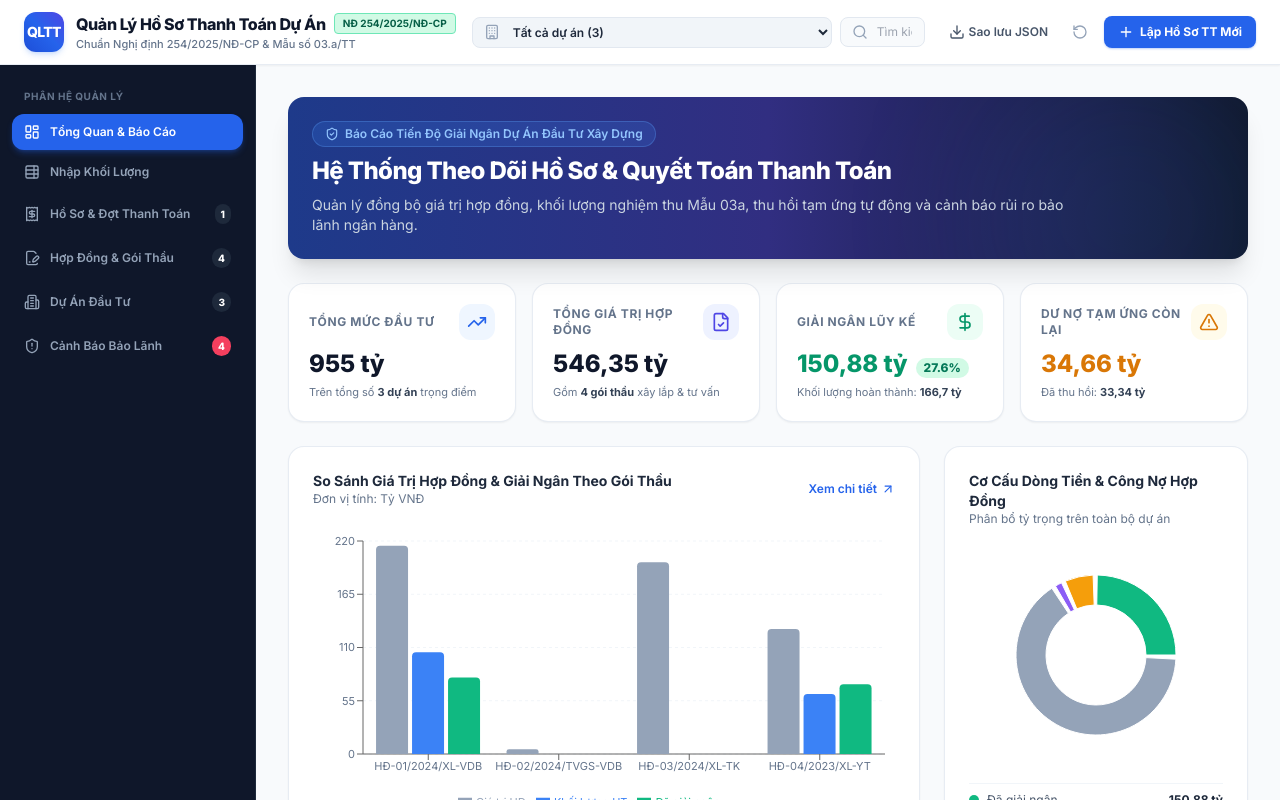
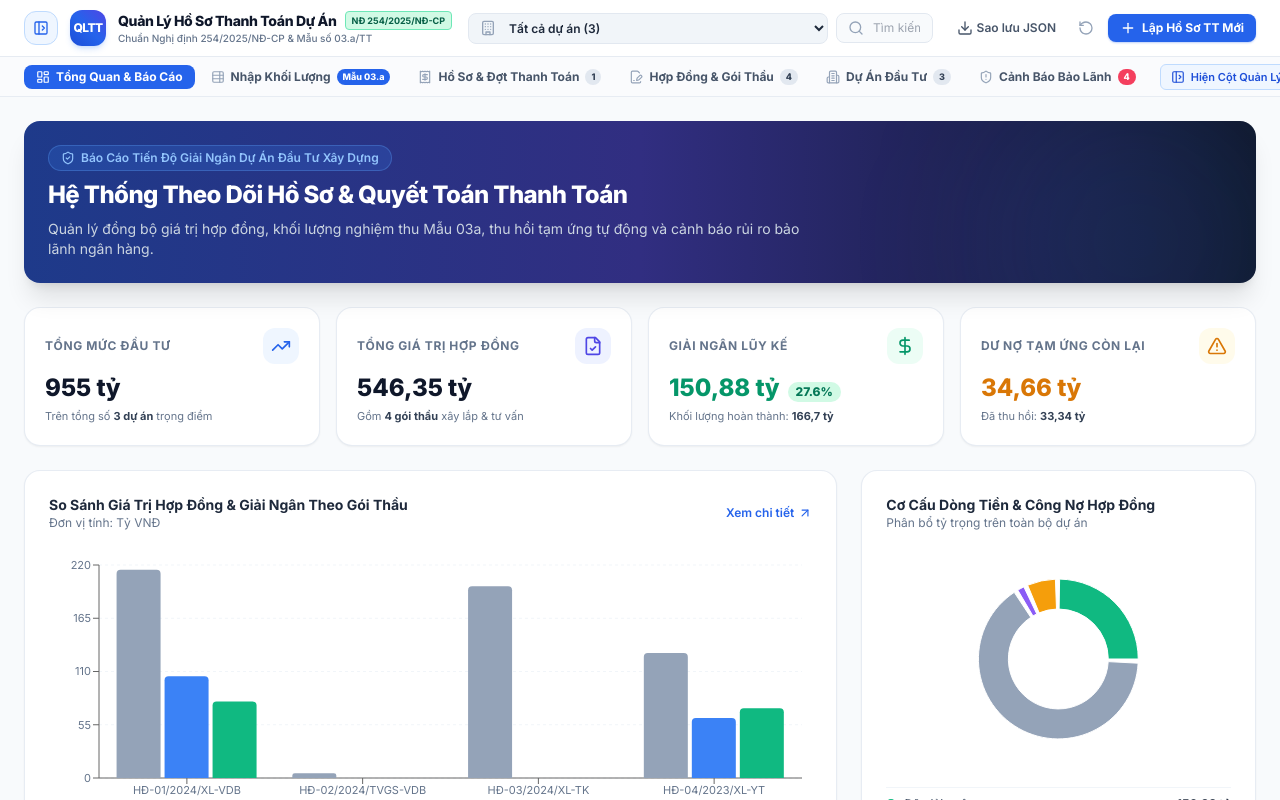
Before and after one commit to duongtrai1993-lgtm/QLTT, a React (Vite) app: page / in a window 1280 px wide. Shown: the top 800 px of the page. Built offline with nearby package versions, Linux system fonts and the light colour scheme.

Commit message:
feat: Bo sung thanh tac vu dieu huong tren header va ho tro an/hien cot quan ly giup mo rong 100% bang tinh

```diff
--- a/src/App.jsx
+++ b/src/App.jsx
@@ -45,6 +45,10 @@ export default function App() {
   const [isContractModalOpen, setIsContractModalOpen] = useState(false);
   const [editingContract, setEditingContract] = useState(null);
   const [selectedContractForWorkItems, setSelectedContractForWorkItems] = useState(null);
+
+  // Quản lý ẩn/hiện cột quản lý bên trái (Sidebar)
+  // Mặc định ẩn khi vào trang nhập khối lượng hoặc có thể bật tắt tự do theo nhu cầu
+  const [isSidebarOpen, setIsSidebarOpen] = useState(false);
 
   // Load initial data
   useEffect(() => {
@@ -205,7 +209,7 @@ export default function App() {
   return (
     <div className="min-h-screen flex flex-col bg-slate-50">
 
-      {/* Top Navbar */}
+      {/* Top Navbar & Thanh Tác Vụ Điều Hướng Phân Hệ */}
       <Navbar
         projects={projects}
         selectedProjectId={selectedProjectId}
@@ -215,20 +219,37 @@ export default function App() {
         onOpenNewPayment={() => { setEditingPayment(null); setIsPaymentModalOpen(true); }}
         onExportBackup={handleExportBackup}
         onResetData={handleResetData}
+        currentTab={currentTab}
+        onTabChange={(tabId) => {
+          setCurrentTab(tabId);
+          if (tabId === 'quantities') {
+            setIsSidebarOpen(false); // Tự động ẩn cột quản lý khi vào trang nhập khối lượng để có không gian tối đa
+          }
+        }}
+        isSidebarOpen={isSidebarOpen}
+        onToggleSidebar={() => setIsSidebarOpen(!isSidebarOpen)}
+        sidebarStats={sidebarStats}
       />
 
       {/* Main Workspace */}
       <div className="flex-1 flex overflow-hidden">
 
-        {/* Sidebar */}
+        {/* Sidebar (Cột quản lý) */}
         <Sidebar
           currentTab={currentTab}
-          onTabChange={setCurrentTab}
+          onTabChange={(tabId) => {
+            setCurrentTab(tabId);
+            if (tabId === 'quantities') {
+              setIsSidebarOpen(false);
+            }
+          }}
           stats={sidebarStats}
+          isOpen={isSidebarOpen}
+          onToggle={() => setIsSidebarOpen(false)}
         />
 
         {/* Content Pane */}
-        <main className="flex-1 overflow-y-auto p-4 md:p-6 lg:p-8">
+        <main className="flex-1 overflow-y-auto p-3 sm:p-5 lg:p-6">
 
           {currentTab === 'dashboard' && (
             <DashboardView
@@ -251,6 +272,8 @@ export default function App() {
               onOpenForm03a={(p) => setSelectedPaymentForForm03a(p)}
               onOpenNewPayment={() => { setEditingPayment(null); setIsPaymentModalOpen(true); }}
               onManageWorkItems={(c) => setSelectedContractForWorkItems(c)}
+              isSidebarOpen={isSidebarOpen}
+              onToggleSidebar={() => setIsSidebarOpen(!isSidebarOpen)}
             />
           )}
 
--- a/src/components/Navbar.jsx
+++ b/src/components/Navbar.jsx
@@ -1,5 +1,9 @@
 import React from 'react';
-import { Search, Plus, Download, RotateCcw, Building } from 'lucide-react';
+import {
+  Search, Plus, Download, RotateCcw, Building,
+  PanelLeftClose, PanelLeftOpen, LayoutDashboard, TableProperties,
+  Receipt, FileSignature, Building2, ShieldAlert
+} from 'lucide-react';
 
 export function Navbar({
   projects,
@@ -9,36 +13,64 @@ export function Navbar({
   onSearchChange,
   onOpenNewPayment,
   onExportBackup,
-  onResetData
+  onResetData,
+  currentTab,
+  onTabChange,
+  isSidebarOpen,
+  onToggleSidebar,
+  sidebarStats
 }) {
+  const navTabs = [
+    { id: 'dashboard', label: 'Tổng Quan & Báo Cáo', icon: LayoutDashboard },
+    { id: 'quantities', label: 'Nhập Khối Lượng', icon: TableProperties, badge: 'Mẫu 03.a', badgeColor: 'bg-blue-600 text-white' },
+    { id: 'payments', label: 'Hồ Sơ & Đợt Thanh Toán', icon: Receipt, badge: sidebarStats?.pendingCount },
+    { id: 'contracts', label: 'Hợp Đồng & Gói Thầu', icon: FileSignature, badge: sidebarStats?.contractCount },
+    { id: 'projects', label: 'Dự Án Đầu Tư', icon: Building2, badge: sidebarStats?.projectCount },
+    { id: 'guarantees', label: 'Cảnh Báo Bảo Lãnh', icon: ShieldAlert, badge: sidebarStats?.alertCount, badgeColor: 'bg-rose-500 text-white' },
+  ];
+
   return (
-    <header className="sticky top-0 z-30 bg-white border-b border-slate-200/80 shadow-sm no-print">
-      <div className="px-4 lg:px-6 h-16 flex items-center justify-between gap-4">
+    <header className="sticky top-0 z-30 bg-white border-b border-slate-200/80 shadow-xs no-print">
+      {/* Top Bar: Brand, Project Filter, Search & Global Actions */}
+      <div className="px-4 lg:px-6 h-14 flex items-center justify-between gap-4">
 
-        {/* Left: Brand */}
+        {/* Left: Sidebar Toggle & Brand */}
         <div className="flex items-center gap-3">
-          <div className="w-10 h-10 rounded-xl bg-gradient-to-tr from-blue-700 via-blue-600 to-indigo-600 flex items-center justify-center text-white shadow-md shadow-blue-500/20">
-            <span className="font-black text-sm tracking-tighter">QLTT</span>
+          <button
+            onClick={onToggleSidebar}
+            className={`p-2 rounded-xl border transition flex items-center justify-center shrink-0 ${
+              isSidebarOpen
+                ? 'bg-slate-100 text-slate-700 border-slate-200 hover:bg-slate-200'
+                : 'bg-blue-50 text-blue-700 border-blue-200 hover:bg-blue-100'
+            }`}
+            title={isSidebarOpen ? "Ẩn cột quản lý bên trái (mở rộng tối đa bảng tính)" : "Hiện cột quản lý bên trái"}
+          >
+            {isSidebarOpen ? <PanelLeftClose className="w-4 h-4 text-slate-700" /> : <PanelLeftOpen className="w-4 h-4 text-blue-600" />}
+          </button>
+
+          <div className="w-9 h-9 rounded-xl bg-gradient-to-tr from-blue-700 via-blue-600 to-indigo-600 flex items-center justify-center text-white shadow-md shadow-blue-500/20 shrink-0">
+            <span className="font-black text-xs tracking-tighter">QLTT</span>
           </div>
+
           <div>
             <div className="flex items-center gap-2">
-              <h1 className="font-extrabold text-slate-900 text-sm md:text-base leading-tight tracking-tight">
+              <h1 className="font-extrabold text-slate-900 text-xs sm:text-sm leading-tight tracking-tight">
                 Quản Lý Hồ Sơ Thanh Toán Dự Án
               </h1>
-              <span className="hidden sm:inline-block px-2 py-0.5 rounded text-[10px] font-bold bg-emerald-100 text-emerald-800 border border-emerald-300">
+              <span className="hidden sm:inline-block px-1.5 py-0.5 rounded text-[9px] font-bold bg-emerald-100 text-emerald-800 border border-emerald-300">
                 NĐ 254/2025/NĐ-CP
               </span>
             </div>
-            <p className="text-[11px] text-slate-500 font-medium hidden sm:block">
+            <p className="text-[10px] text-slate-500 font-medium hidden md:block">
               Chuẩn Nghị định 254/2025/NĐ-CP & Mẫu số 03.a/TT
             </p>
           </div>
         </div>
 
-        {/* Center: Project Filter & Search */}
+        {/* Center: Project Filter & Quick Search */}
         <div className="flex-1 max-w-xl flex items-center gap-2">
           {/* Project Filter */}
-          <div className="relative min-w-[180px] hidden md:block">
+          <div className="relative min-w-[170px] hidden md:block">
             <Building className="w-4 h-4 text-slate-400 absolute left-3 top-1/2 -translate-y-1/2" />
             <select
               value={selectedProjectId}
@@ -68,7 +100,7 @@ export function Navbar({
         </div>
 
         {/* Right: Actions */}
-        <div className="flex items-center gap-2">
+        <div className="flex items-center gap-1.5 shrink-0">
           <button
             onClick={onExportBackup}
             title="Sao lưu dữ liệu ra file JSON"
@@ -88,7 +120,7 @@ export function Navbar({
 
           <button
             onClick={onOpenNewPayment}
-            className="px-3.5 py-2 bg-blue-600 hover:bg-blue-700 active:bg-blue-800 text-white font-bold rounded-lg text-xs flex items-center gap-1.5 shadow-sm shadow-blue-600/30 transition"
+            className="px-3 py-1.5 bg-blue-600 hover:bg-blue-700 active:bg-blue-800 text-white font-bold rounded-lg text-xs flex items-center gap-1.5 shadow-sm shadow-blue-600/30 transition"
           >
             <Plus className="w-4 h-4" />
             <span>Lập Hồ Sơ TT Mới</span>
@@ -96,6 +128,55 @@ export function Navbar({
         </div>
 
       </div>
+
+      {/* Row 2: Thanh Tác Vụ Điều Hướng Phân Hệ (Top Navigation Ribbon) */}
+      <div className="px-4 lg:px-6 h-10 border-t border-slate-200/80 bg-slate-50/70 flex items-center justify-between gap-3 overflow-x-auto">
+        <nav className="flex items-center gap-1">
+          {navTabs.map(tab => {
+            const Icon = tab.icon;
+            const isActive = currentTab === tab.id;
+
+            return (
+              <button
+                key={tab.id}
+                onClick={() => onTabChange(tab.id)}
+                className={`px-3 py-1 rounded-lg text-xs font-bold flex items-center gap-1.5 transition whitespace-nowrap shrink-0 ${
+                  isActive
+                    ? 'bg-blue-600 text-white shadow-xs'
+                    : 'text-slate-600 hover:text-slate-900 hover:bg-slate-200/60'
+                }`}
+              >
+                <Icon className={`w-3.5 h-3.5 ${isActive ? 'text-white' : 'text-slate-400'}`} />
+                <span>{tab.label}</span>
+                {tab.badge !== undefined && tab.badge !== 0 && (
+                  <span
+                    className={`px-1.5 py-0.2 rounded-full text-[9px] font-extrabold ${
+                      isActive ? 'bg-blue-800 text-white' : (tab.badgeColor || 'bg-slate-200 text-slate-700')
+                    }`}
+                  >
+                    {tab.badge}
+                  </span>
+                )}
+              </button>
+            );
+          })}
+        </nav>
+
+        <div className="flex items-center gap-2 text-xs shrink-0">
+          <button
+            onClick={onToggleSidebar}
+            className={`px-2.5 py-1 rounded-md text-[11px] font-semibold border flex items-center gap-1.5 transition ${
+              !isSidebarOpen
+                ? 'bg-blue-50 text-blue-700 border-blue-200 hover:bg-blue-100'
+                : 'bg-white text-slate-600 border-slate-200 hover:bg-slate-100'
+            }`}
+            title={isSidebarOpen ? "Ẩn cột quản lý bên trái để mở rộng không gian" : "Hiện lại cột quản lý bên trái"}
+          >
+            {isSidebarOpen ? <PanelLeftClose className="w-3.5 h-3.5" /> : <PanelLeftOpen className="w-3.5 h-3.5" />}
+            <span>{isSidebarOpen ? 'Ẩn Cột Quản Lý' : 'Hiện Cột Quản Lý'}</span>
+          </button>
+        </div>
+      </div>
     </header>
   );
 }
--- a/src/components/Sidebar.jsx
+++ b/src/components/Sidebar.jsx
@@ -1,8 +1,10 @@
 import React from 'react';
-import { LayoutDashboard, Building2, FileSignature, Receipt, ShieldAlert, TableProperties } from 'lucide-react';
+import { LayoutDashboard, Building2, FileSignature, Receipt, ShieldAlert, TableProperties, PanelLeftClose } from 'lucide-react';
 import { formatBillion } from '../services/storageService';
 
-export function Sidebar({ currentTab, onTabChange, stats }) {
+export function Sidebar({ currentTab, onTabChange, stats, isOpen = true, onToggle }) {
+  if (!isOpen) return null;
+
   const navItems = [
     { id: 'dashboard', label: 'Tổng Quan & Báo Cáo', icon: LayoutDashboard },
     { id: 'quantities', label: 'Nhập Khối Lượng', icon: TableProperties, badge: 'Mẫu 03.a', badgeColor: 'bg-blue-600 text-white' },
@@ -13,13 +15,24 @@ export function Sidebar({ currentTab, onTabChange, stats }) {
   ];
 
   return (
-    <aside className="w-64 bg-slate-900 text-slate-300 flex flex-col shrink-0 no-print border-r border-slate-800">
+    <aside className="w-64 bg-slate-900 text-slate-300 flex flex-col shrink-0 no-print border-r border-slate-800 transition-all duration-300">
 
       {/* Navigation links */}
       <div className="p-3 space-y-1">
-        <p className="px-3 pt-3 pb-1.5 text-[10px] font-bold uppercase tracking-wider text-slate-500">
-          Phân Hệ Quản Lý
-        </p>
+        <div className="flex items-center justify-between px-3 pt-2 pb-1.5">
+          <p className="text-[10px] font-bold uppercase tracking-wider text-slate-500">
+            Phân Hệ Quản Lý
+          </p>
+          {onToggle && (
+            <button
+              onClick={onToggle}
+              className="p-1 text-slate-400 hover:text-white hover:bg-slate-800 rounded-lg transition"
+              title="Ẩn cột quản lý (Mở rộng bảng tính 100%)"
+            >
+              <PanelLeftClose className="w-3.5 h-3.5" />
+            </button>
+          )}
+        </div>
 
         {navItems.map((item) => {
           const Icon = item.icon;
--- a/src/views/QuantitiesView.jsx
+++ b/src/views/QuantitiesView.jsx
@@ -1,7 +1,8 @@
 import React, { useState, useEffect } from 'react';
 import {
   FileText, Plus, Check, RotateCcw, Calculator, Printer, FileSpreadsheet,
-  ArrowRight, Sparkles, Filter, ChevronRight, CheckCircle2, AlertCircle, Save
+  ArrowRight, Sparkles, Filter, ChevronRight, CheckCircle2, AlertCircle, Save,
+  PanelLeftClose, PanelLeftOpen
 } from 'lucide-react';
 import { storageService, formatVND, formatNumber, formatDate, numberToVietnameseWords } from '../services/storageService';
 import { exportService } from '../services/exportService';
@@ -15,7 +16,9 @@ export function QuantitiesView({
   onSavePaymentData,
   onOpenForm03a,
   onOpenNewPayment,
-  onManageWorkItems
+  onManageWorkItems,
+  isSidebarOpen = false,
+  onToggleSidebar
 }) {
   // Chọn hợp đồng và đợt thanh toán
   const [selectedContractId, setSelectedContractId] = useState(contracts[0]?.id || '');
@@ -319,6 +322,21 @@ export function QuantitiesView({
         </div>
 
         <div className="flex flex-wrap items-center gap-2.5">
+          {onToggleSidebar && (
+            <button
+              onClick={onToggleSidebar}
+              className={`px-3 py-2 rounded-xl text-xs font-bold flex items-center gap-1.5 border transition ${
+                !isSidebarOpen
+                  ? 'bg-blue-50 text-blue-700 border-blue-200 hover:bg-blue-100 shadow-xs'
+                  : 'bg-slate-100 text-slate-700 border-slate-200 hover:bg-slate-200'
+              }`}
+              title={isSidebarOpen ? "Ẩn cột quản lý bên trái để mở rộng 100% bảng tính" : "Hiện lại cột quản lý bên trái"}
+            >
+              {isSidebarOpen ? <PanelLeftClose className="w-4 h-4 text-slate-600" /> : <PanelLeftOpen className="w-4 h-4 text-blue-600" />}
+              <span>{isSidebarOpen ? 'Ẩn Cột Quản Lý' : 'Hiện Cột Quản Lý'}</span>
+            </button>
+          )}
+
           <button
             onClick={handleSaveData}
             className="px-3.5 py-2 bg-slate-800 hover:bg-slate-900 text-white font-bold rounded-xl text-xs flex items-center gap-1.5 shadow-sm transition"
```
